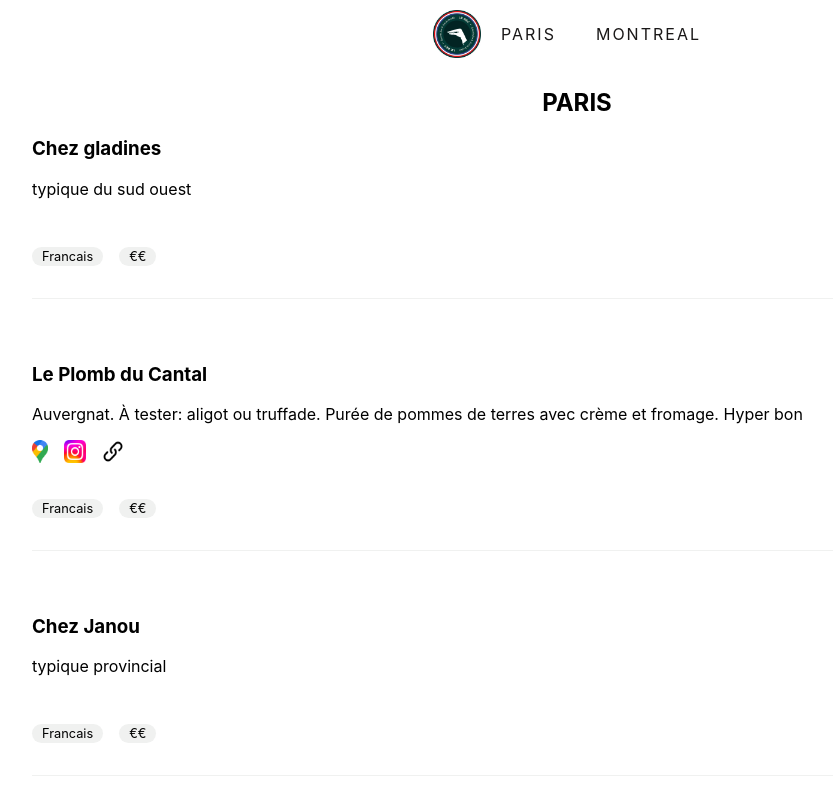
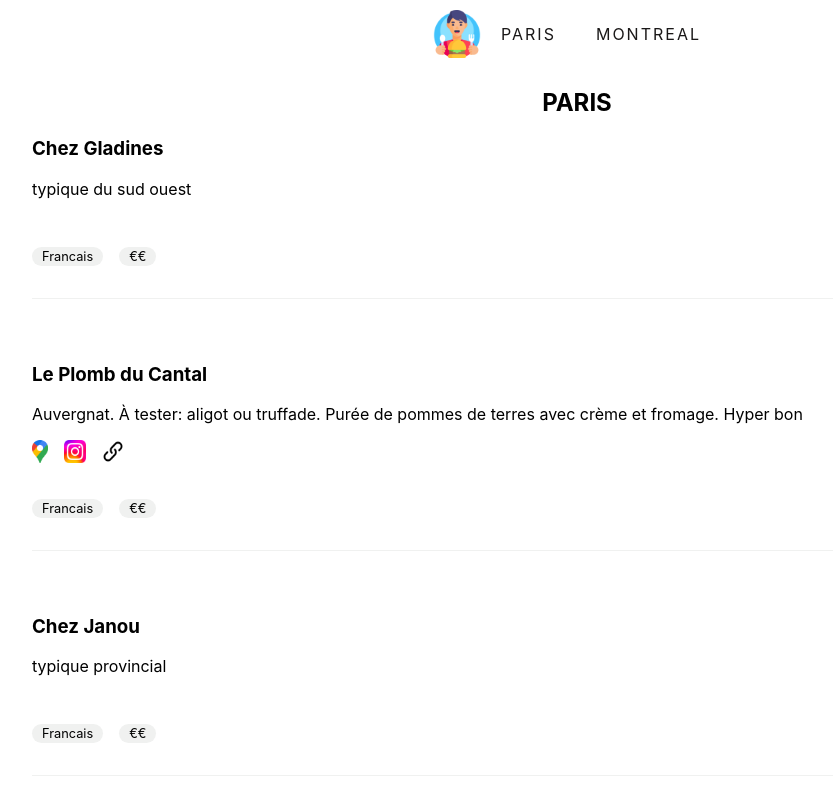
Before and after one commit to kimanhou/the-culinary-passport, a React (Create React App) app: page /#/ in a window 1280 px wide. Shown: the top 800 px of the page, without its empty margins (63-896 px from the left). Built offline with nearby package versions, Linux system fonts and the light colour scheme.

Commit message:
🎨 Remove Le Bec logo

```diff
--- a/public/data.json
+++ b/public/data.json
@@ -1,7 +1,7 @@
 [
     {
         "id": 1,
-        "name": "Chez gladines",
+        "name": "Chez Gladines",
         "description": "typique du sud ouest",
         "tags": [
             "Francais",
--- a/src/components/Header/Header.tsx
+++ b/src/components/Header/Header.tsx
@@ -1,7 +1,7 @@
 import React from "react";
 import Navigation from "../Navigation/Navigation";
 import "./Header.scss";
-import logo from "./logo.jpg";
+import logo from "./food-blog-logo.png";
 
 export const Header: React.FC = (props) => {
     return (
```
Also changed, not shown: src/components/Header/food-blog-logo.png (added), src/components/Header/logo.jpg (deleted).
